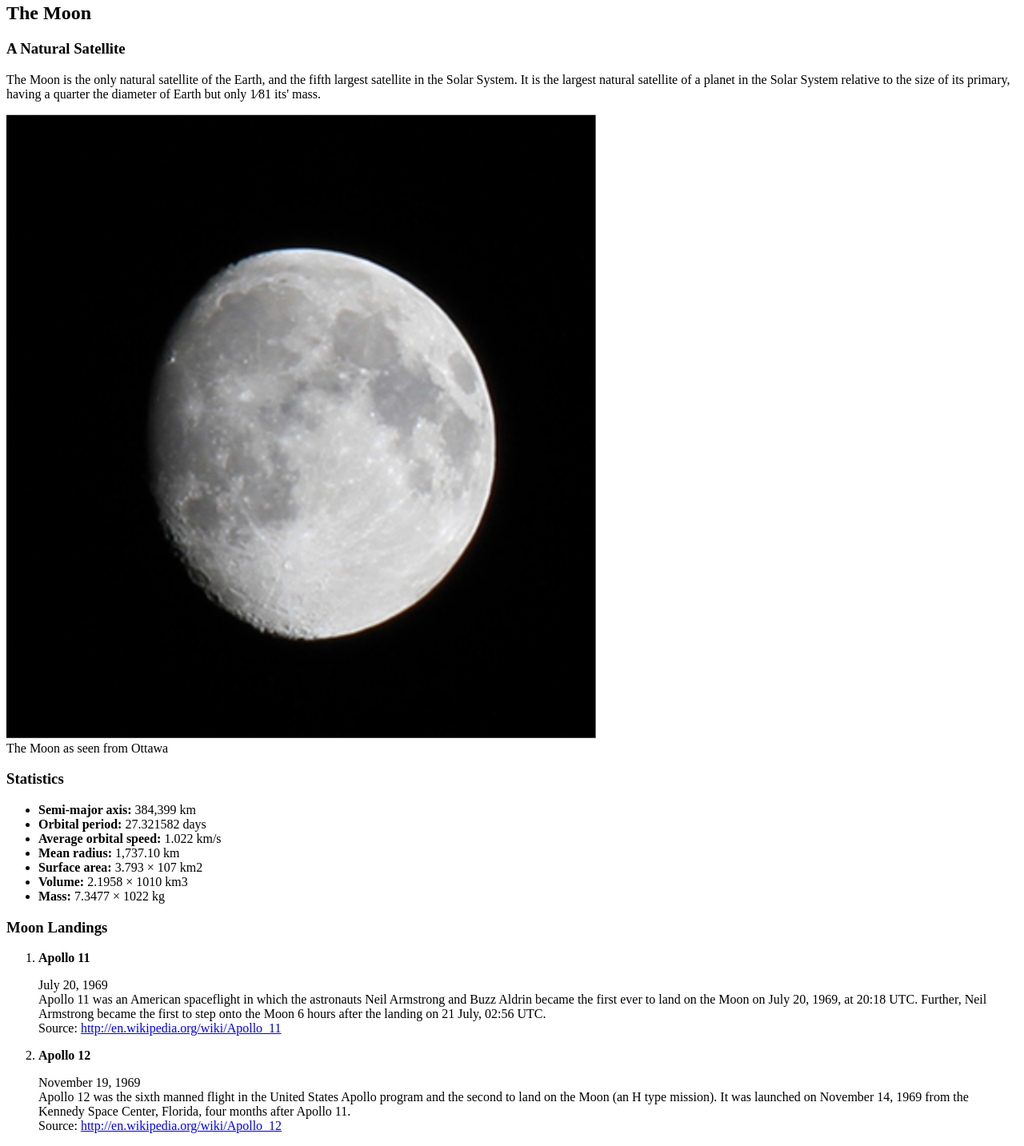
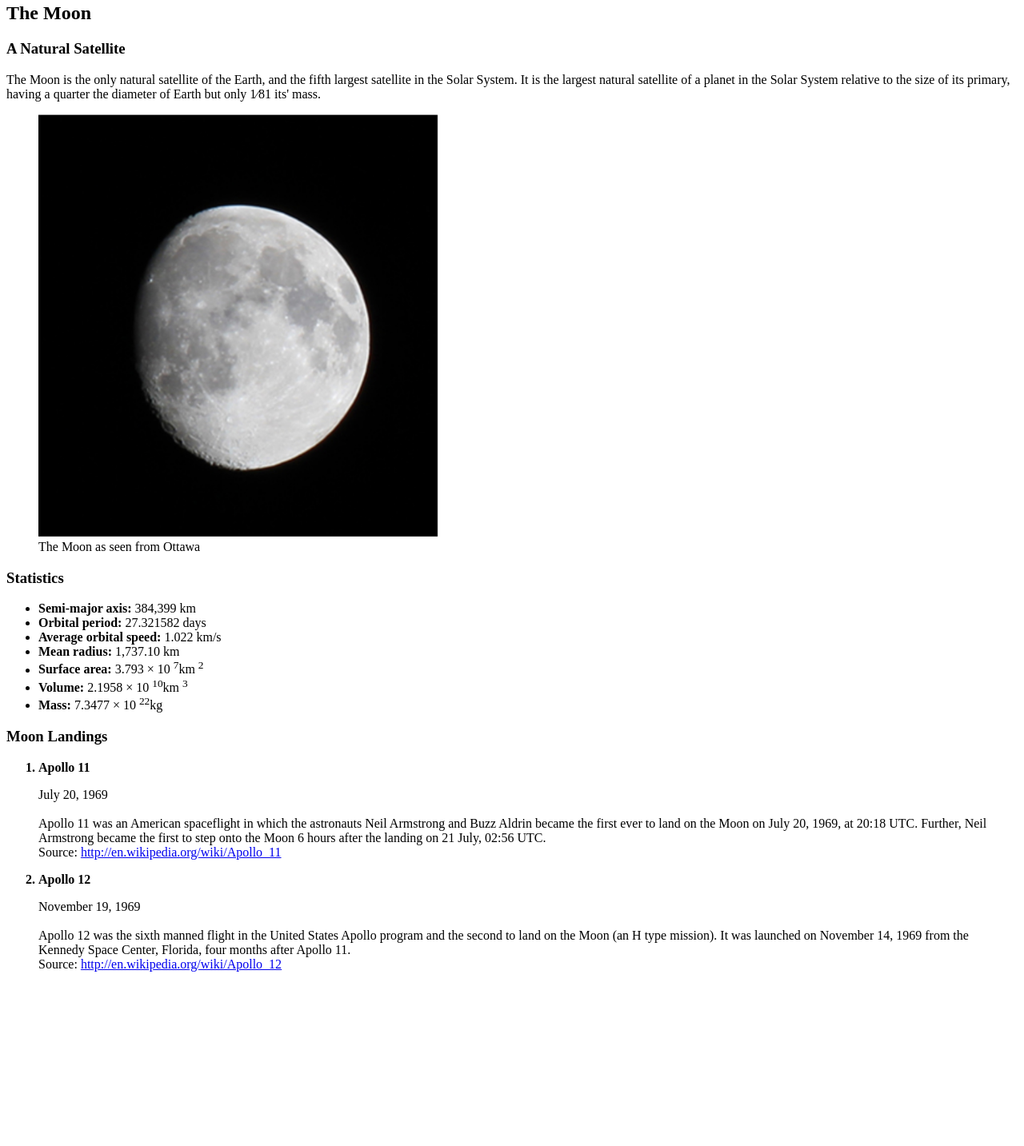
Before and after one commit to moeprab/moon, a plain HTML site: page index.html in a window 1280 px wide. Shown: the part 17-1450 px from the top of the page at 80% size. After the commit the page ends 1248 px from the top, so only its background shows below. Drawn offline with Linux system fonts and the light colour scheme.

Commit message:
Added code

```diff
--- a/index.html
+++ b/index.html
@@ -7,43 +7,47 @@
 </head>
 
 <body>
-    <div>
+    <header>
         <h2>The Moon</h2>
         <h3>A Natural Satellite</h3>
         <p>The Moon is the only natural satellite of the Earth, and the fifth largest satellite in the Solar System. It is the largest natural satellite of a planet in the Solar System relative to the size of its primary, having a quarter the diameter of Earth but only 1⁄81 its' mass.</p>
-        <img src="img/the_moon.png" alt="The Moon">
-        <br>The Moon as seen from Ottawa
-    </div>
+        <figure>
+            <img src="img/the_moon.png" alt="The Moon" width="500">
+            <figcaption>The Moon as seen from Ottawa</figcaption>
+        </figure>
+    </header>
 
-    <div>
+    <main>
         <H3>Statistics</H3>
         <ul>
             <li><strong>Semi-major axis:</strong> 384,399 km</li>
             <li><strong>Orbital period:</strong> 27.321582 days</li>
             <li><strong>Average orbital speed:</strong> 1.022 km/s</li>
             <li><strong>Mean radius:</strong> 1,737.10 km</li>
-            <li><strong>Surface area:</strong> 3.793 × 107 km2</li>
-            <li><strong>Volume:</strong> 2.1958 × 1010 km3</li>
-            <li><strong>Mass:</strong> 7.3477 × 1022 kg</li>
+            <li><strong>Surface area:</strong> 3.793 × 10 <sup>7</sup>km <sup>2</sup></li>
+            <li><strong>Volume:</strong> 2.1958 × 10 <sup>10</sup>km <sup>3</sup></li>
+            <li><strong>Mass:</strong> 7.3477 × 10 <sup>22</sup>kg</li>
         </ul>
-    </div>
 
-    <div>
-       <h3>Moon Landings</h3>
+        <h3>Moon Landings</h3>
         <ol>
-            <li>
-                <strong>Apollo 11</strong>
-                <p> <time datetime="1969-07-20">July 20, 1969</time><br>
-                    Apollo 11 was an American spaceflight in which the astronauts Neil Armstrong and Buzz Aldrin became the first ever to land on the Moon on July 20, 1969, at 20:18 UTC. Further, Neil Armstrong became the first to step onto the Moon 6 hours after the landing on 21 July, 02:56 UTC.<br>
-                    Source: <a href="http://en.wikipedia.org/wiki/Apollo_11">http://en.wikipedia.org/wiki/Apollo_11</a></p>
-            </li>
-            <li>
-                <strong>Apollo 12</strong>
-                <p> <time datetime="1969-11-19">November 19, 1969</time><br>
-                    Apollo 12 was the sixth manned flight in the United States Apollo program and the second to land on the Moon (an H type mission). It was launched on November 14, 1969 from the Kennedy Space Center, Florida, four months after Apollo 11. <br> Source: <a href="http://en.wikipedia.org/wiki/Apollo_12">http://en.wikipedia.org/wiki/Apollo_12</a></p>
-            </li>
+            <strong>
+                <li>Apollo 11</li>
+            </strong>
+
+            <p><time datetime="1969-07-20">July 20, 1969</time><br><br>
+
+                Apollo 11 was an American spaceflight in which the astronauts Neil Armstrong and Buzz Aldrin became the first ever to land on the Moon on July 20, 1969, at 20:18 UTC. Further, Neil Armstrong became the first to step onto the Moon 6 hours after the landing on 21 July, 02:56 UTC.<br>
+                Source: <a href="http://en.wikipedia.org/wiki/Apollo_11">http://en.wikipedia.org/wiki/Apollo_11</a></p>
+
+            <strong>
+                <li>Apollo 12</li>
+            </strong>
+
+            <p> <time datetime="1969-11-19">November 19, 1969</time><br><br>
+                Apollo 12 was the sixth manned flight in the United States Apollo program and the second to land on the Moon (an H type mission). It was launched on November 14, 1969 from the Kennedy Space Center, Florida, four months after Apollo 11. <br> Source: <a href="http://en.wikipedia.org/wiki/Apollo_12">http://en.wikipedia.org/wiki/Apollo_12</a></p>
         </ol>
-    </div>
+    </main>
 </body>
 
 </html>
```
